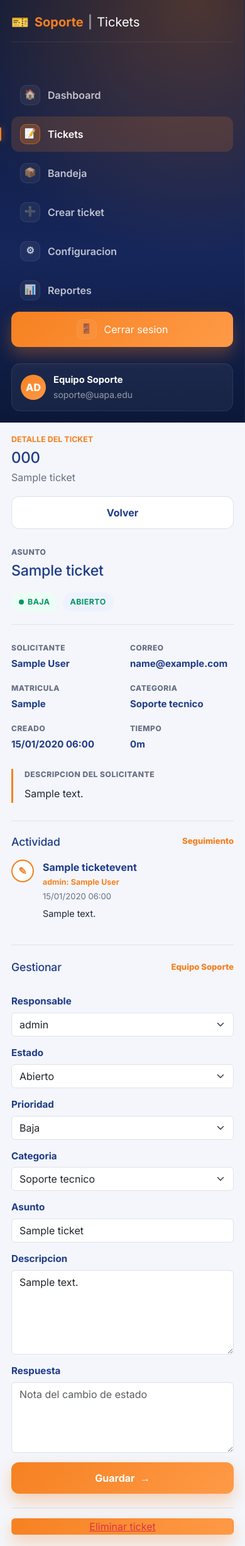
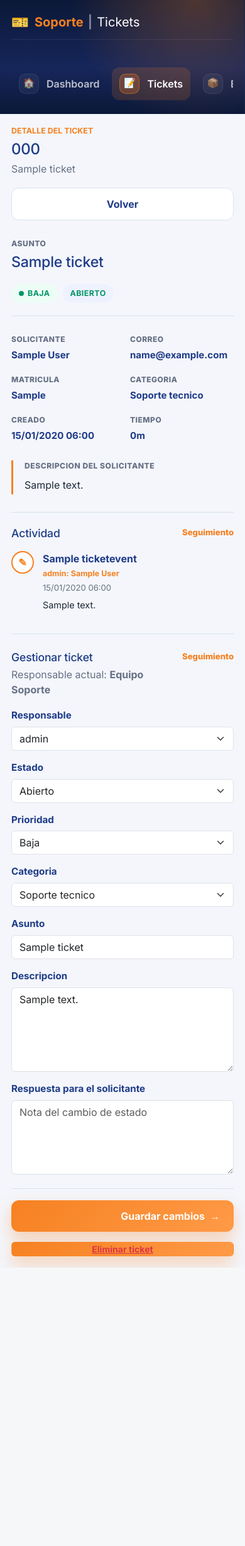
Before and after one commit to cruzayala/GestionTicketUAPA, a Django app: page /tickets/000/ in a window 390 px wide. Shown: the whole page at 63% size. After the commit the page ends 2013 px from the top, so only its background shows below. Run offline with Django 5.2, Linux system fonts and the light colour scheme; a user stored in the database is signed in; data comes from the database, SQL or seed files in the repository; tables that the repository leaves empty hold one stand-in row (values such as "Sample post").

Commit message:
style: mejorar gestion del ticket

```diff
--- a/css/styles.css
+++ b/css/styles.css
@@ -1594,8 +1594,8 @@ footer p {
 .ticket-workspace {
     align-items: start;
     display: grid;
-    gap: 38px;
-    grid-template-columns: minmax(0, 1fr) 330px;
+    gap: 34px;
+    grid-template-columns: minmax(0, 1fr);
 }
 
 .ticket-main-column {
@@ -1710,28 +1710,71 @@ footer p {
     padding-bottom: 0;
 }
 
-.ticket-control-rail {
-    border-left: 1px solid var(--borde);
-    padding-left: 26px;
-}
-
-.ticket-control-form {
-    display: grid;
-    gap: 15px;
-}
-
-.ticket-control-form .campo {
-    margin: 0;
-}
-
-.ticket-control-form textarea {
-    min-height: 112px;
+.ticket-management {
+    border-top: 1px solid var(--borde);
+    padding-top: 26px;
+}
+
+.ticket-management .ticket-section-heading {
+    align-items: flex-start;
+}
+
+.ticket-management .ticket-section-heading p {
+    color: var(--gris);
+    margin: 5px 0 0;
+}
+
+.ticket-management-form {
+    display: grid;
+    gap: 20px;
+}
+
+.ticket-management-grid {
+    display: grid;
+    gap: 16px;
+    grid-template-columns: repeat(4, minmax(0, 1fr));
+}
+
+.ticket-management-grid .campo {
+    margin: 0;
+}
+
+.ticket-management-half {
+    grid-column: span 2;
+}
+
+.ticket-management-full {
+    grid-column: 1 / -1;
+}
+
+.ticket-management-grid textarea {
+    min-height: 118px;
+}
+
+.ticket-management-actions {
+    align-items: center;
+    border-top: 1px solid var(--borde);
+    display: flex;
+    gap: 16px;
+    justify-content: space-between;
+    margin-top: 22px;
+    padding-top: 18px;
+}
+
+.ticket-management-actions .boton-principal {
+    flex: 0 0 auto;
+    min-width: 190px;
+    justify-content: flex-end;
 }
 
 .ticket-delete-action {
-    border-top: 1px solid var(--borde);
-    margin-top: 22px;
-    padding-top: 16px;
+    margin: 0;
+}
+
+.ticket-delete-action .btn-link {
+    font-size: 0.88rem;
+    font-weight: 700;
+    width: auto;
 }
 
 .admin-create-layout {
@@ -2507,10 +2550,8 @@ footer p {
     .ticket-workspace {
         grid-template-columns: 1fr;
     }
-    .ticket-control-rail {
-        border-left: 0;
-        border-top: 1px solid var(--borde);
-        padding: 24px 0 0;
+    .ticket-management-grid {
+        grid-template-columns: repeat(2, minmax(0, 1fr));
     }
     .hero-features {
         grid-template-columns: 1fr;
@@ -2561,12 +2602,46 @@ footer p {
     }
 
     .sidebar {
+        gap: 14px;
         position: static;
         height: auto;
     }
 
+    .sidebar .marca {
+        padding-bottom: 10px;
+    }
+
     .menu-lateral {
-        grid-template-columns: repeat(4, 1fr);
+        display: flex;
+        flex-direction: row;
+        gap: 8px;
+        overflow-x: auto;
+        padding-bottom: 4px;
+        scrollbar-width: thin;
+    }
+
+    .menu-lateral a,
+    .menu-lateral .sidebar-logout {
+        flex: 0 0 auto;
+    }
+
+    .menu-lateral a {
+        padding: 10px 12px;
+        white-space: nowrap;
+    }
+
+    .menu-lateral a::before {
+        display: none;
+    }
+
+    .menu-lateral .sidebar-logout button {
+        padding: 10px 12px;
+        white-space: nowrap;
+        width: auto;
+    }
+
+    .sidebar-usuario {
+        display: none;
     }
 
     .encabezado,
@@ -2664,8 +2739,27 @@ footer p {
         grid-template-columns: 1fr 1fr;
     }
 
-    .menu-lateral {
-        grid-template-columns: 1fr 1fr;
+    .ticket-management-grid {
+        grid-template-columns: 1fr;
+    }
+
+    .ticket-management-half,
+    .ticket-management-full {
+        grid-column: auto;
+    }
+
+    .ticket-management-actions .boton-principal {
+        min-width: 0;
+        width: 100%;
+    }
+
+    .ticket-management-actions {
+        align-items: stretch;
+        flex-direction: column-reverse;
+    }
+
+    .ticket-delete-action {
+        text-align: center;
     }
 
     .encabezado h1 {
--- a/templates/tickets/ticket_manage.html
+++ b/templates/tickets/ticket_manage.html
@@ -74,16 +74,20 @@
                 </section>
             </section>
 
-            <aside class="ticket-control-rail">
-                <form method="post" class="ticket-control-form">
+            <section class="ticket-management">
+                <div class="ticket-section-heading">
+                    <div>
+                        <h2>Gestionar ticket</h2>
+                        <p>Responsable actual: <strong>{{ ticket.assignee_name }}</strong></p>
+                    </div>
+                    <span>{{ ticket.phase_label }}</span>
+                </div>
+                <form method="post" class="ticket-management-form" id="ticket-management-form">
                     {% csrf_token %}
-                    <div class="ticket-section-heading">
-                        <h2>Gestionar</h2>
-                        <span>{{ ticket.assignee_name }}</span>
-                    </div>
                     {% if form.errors %}
                         <div class="alert alert-danger" role="alert">Revise los datos antes de guardar el ticket.</div>
                     {% endif %}
+                    <div class="ticket-management-grid">
                         <div class="campo">
                             <label for="id_assigned_to">Responsable</label>
                             {{ form.assigned_to }}
@@ -100,25 +104,28 @@
                             <label for="id_category">Categoria</label>
                             {{ form.category }}
                         </div>
-                    <div class="campo">
+                        <div class="campo ticket-management-half">
                             <label for="id_subject">Asunto</label>
                             {{ form.subject }}
                         </div>
-                    <div class="campo">
+                        <div class="campo ticket-management-half">
                             <label for="id_description">Descripcion</label>
                             {{ form.description }}
                         </div>
-                    <div class="campo">
-                        <label for="id_note">Respuesta</label>
+                        <div class="campo ticket-management-full">
+                            <label for="id_note">Respuesta para el solicitante</label>
                             {{ form.note }}
                         </div>
-                    <button type="submit" class="boton-principal">Guardar <span class="boton-flecha">&rarr;</span></button>
+                    </div>
                 </form>
+                <div class="ticket-management-actions">
                     <form method="post" action="{% url 'ticket_delete' ticket.number %}" class="ticket-delete-action">
                         {% csrf_token %}
                         <button type="submit" class="btn btn-link text-danger p-0">Eliminar ticket</button>
                     </form>
-            </aside>
+                    <button type="submit" form="ticket-management-form" class="boton-principal">Guardar cambios <span class="boton-flecha">&rarr;</span></button>
+                </div>
+            </section>
         </main>
     </div>
 </div>
```
Lines whose indentation alone changed are shown as unchanged.
